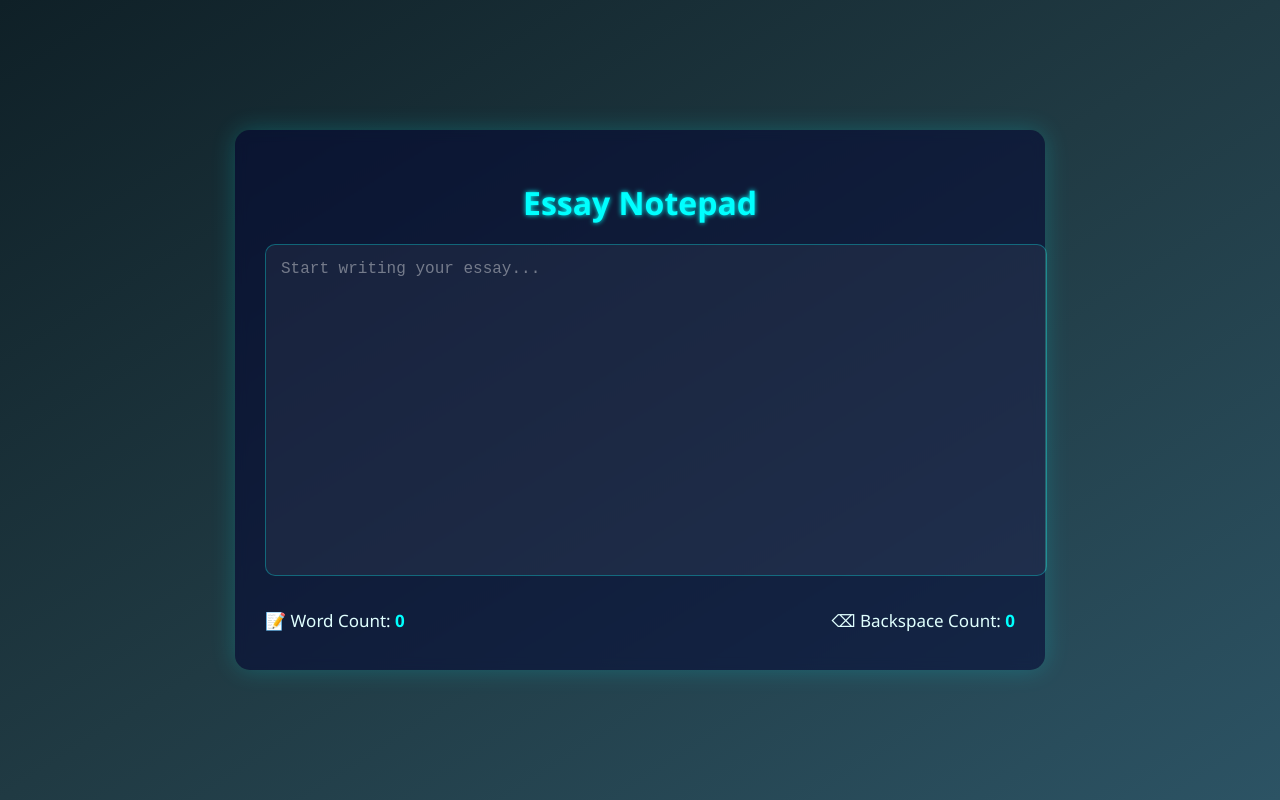
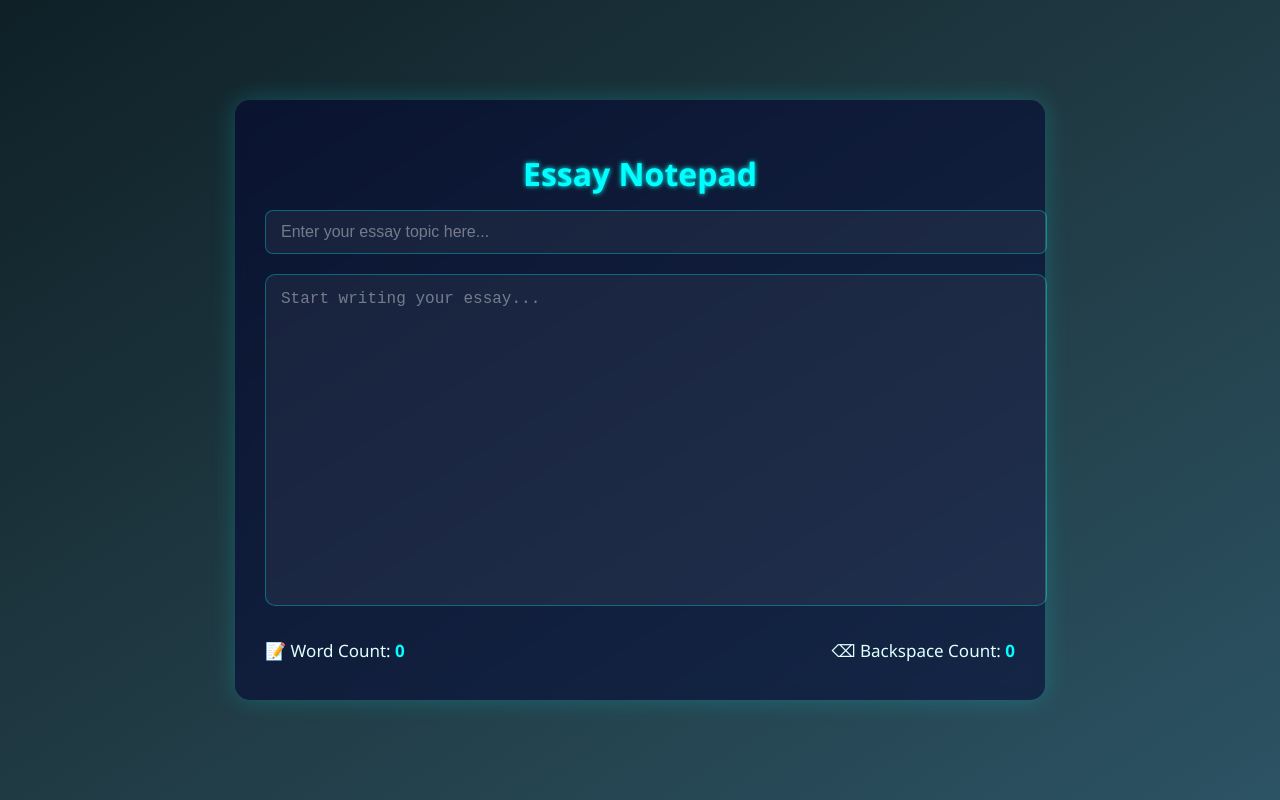
Before and after one commit to Avdheshupadhyay/EssayCraft, a plain HTML site: page index.html in a window 1280 px wide. Drawn offline with Linux system fonts and the light colour scheme.

Commit message:
Updated : index.html

```diff
--- a/index.html
+++ b/index.html
@@ -2,7 +2,7 @@
 <html lang="en">
 <head>
   <meta charset="UTF-8">
-  <title>Essay Notepad - Stylish Dark</title>
+  <title>Essay Notepad </title>
   <style>
     body {
       font-family: 'Segoe UI', sans-serif;
@@ -35,8 +35,30 @@
     h1 {
       text-align: center;
       color: #00ffff;
+      margin-bottom: 15px;
+      text-shadow: 0 0 5px #00ffff;
+    }
+
+    .topic-input {
+      width: 100%;
+      padding: 12px 15px;
+      font-size: 16px;
       margin-bottom: 20px;
-      text-shadow: 0 0 5px #00ffff;
+      background-color: rgba(255, 255, 255, 0.05);
+      color: #f8faff;
+      border: 1px solid rgba(0, 255, 255, 0.3);
+      border-radius: 8px;
+      outline: none;
+      transition: border 0.3s ease, box-shadow 0.3s ease;
+    }
+
+    .topic-input:focus {
+      border-color: #00ffff;
+      box-shadow: 0 0 8px rgba(0, 255, 255, 0.4);
+    }
+
+    .topic-input::placeholder {
+      color: rgba(255, 255, 255, 0.4);
     }
 
     textarea {
@@ -95,7 +117,12 @@
 <body>
   <div class="container">
     <h1>Essay Notepad</h1>
+
+    <!-- 📝 Topic Title Input -->
+    <input type="text" id="topicInput" class="topic-input" placeholder="Enter your essay topic here...">
+
     <textarea id="essayBox" placeholder="Start writing your essay..."></textarea>
+
     <div class="stats">
       <p>📝 Word Count: <span id="wordCount">0</span></p>
       <p>⌫ Backspace Count: <span id="backspaceCount">0</span></p>
```
